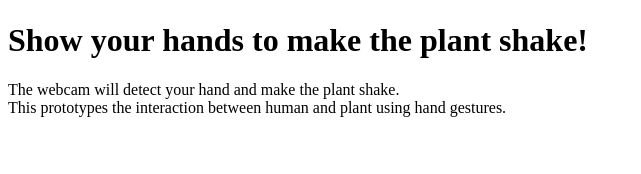
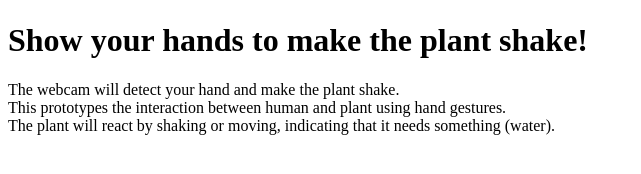
Before and after one commit to sannalin/API-Lab-group-3, a website: page Carlo Sicanica/Prototype/index.html in a window 1280 px wide. Shown: the whole page, without its empty margins (0-641 px from the left). Drawn offline with Linux system fonts and the light colour scheme; a script that the page names is missing.

Commit message:
Renamed the folder and commented the code

```diff
--- a/Carlo Sicanica/Example 1/index.html
+++ b/Carlo Sicanica/Prototype/index.html
@@ -14,6 +14,7 @@
   <h1>Show your hands to make the plant shake!</h1>
 
   <p>The webcam will detect your hand and make the plant shake.<br>This prototypes the interaction between human and plant using hand gestures.<br>
+    The plant will react by shaking or moving, indicating that it needs something (water).
   </p>
 
   <h2 id='direction'></h1>
```
Also changed, not shown: Carlo Sicanica/Prototype/index.js (renamed from Carlo Sicanica/Example 1/index.js, +7 -2 lines), Carlo Sicanica/Prototype/sytle.css (renamed from Carlo Sicanica/Example 1/sytle.css, +11 -0 lines), Carlo Sicanica/Example 1/README.md (deleted), Carlo Sicanica/Prototype/README.md (added), Carlo Sicanica/Prototype/app.js (renamed from Carlo Sicanica/Example 1/app.js), Carlo Sicanica/Prototype/blomma.jfif (renamed from Carlo Sicanica/Example 1/blomma.jfif), Carlo Sicanica/Prototype/package.json (renamed from Carlo Sicanica/Example 1/package.json), 2 other files.
